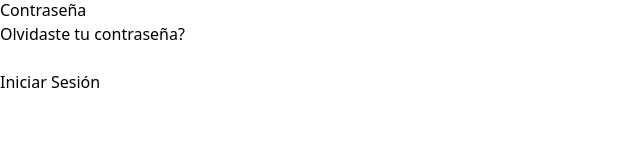
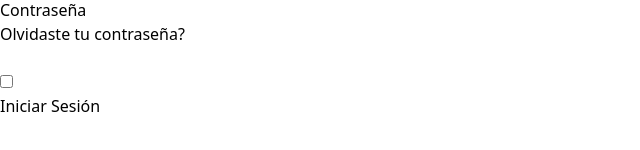
Before and after one commit to CristoferCalcinas/reniec-update-dev, a React (Vite) app: page /auth in a window 1280 px wide. Shown: the part 374-524 px from the top of the page, without its empty margins (0-640 px from the left). Built offline with nearby package versions, Linux system fonts and the light colour scheme.

Commit message:
feat: Add password visibility toggle to login form

```diff
--- a/src/auth/page/LoginPage.jsx
+++ b/src/auth/page/LoginPage.jsx
@@ -1,6 +1,8 @@
+import { useState } from "react";
 import { Link } from "react-router-dom";
 
 export const LoginPage = () => {
+  const [visiblePassword, setVisiblePassword] = useState(false);
   return (
     <main className="h-screen">
       <div className="flex min-h-full flex-1 flex-col justify-center px-6 py-12 lg:px-8">
@@ -59,10 +61,16 @@
                 <input
                   id="password"
                   name="password"
-                  type="password"
+                  type={visiblePassword ? "text" : "password"}
                   autoComplete="current-password"
                   required
-                  className="block w-full rounded-md border-0 py-1.5 text-gray-900 shadow-sm ring-1 ring-inset ring-gray-300 placeholder:text-gray-400 focus:ring-2 focus:ring-inset focus:ring-indigo-600 sm:text-sm sm:leading-6"
+                  className="block w-full rounded-md border-0 py-1.5 text-gray-900 shadow-sm ring-1 ring-inset ring-gray-300 placeholder:text-gray-400 focus:ring-2 focus:ring-inset focus:ring-indigo-600 sm:text-sm sm:leading-6 px-2"
+                />
+              </div>
+              <div className="mt-5 flex justify-center items-center">
+                <input
+                  type="checkbox"
+                  onClick={() => setVisiblePassword(!visiblePassword)}
                 />
               </div>
             </div>
--- a/src/router/AppRouter.jsx
+++ b/src/router/AppRouter.jsx
@@ -4,7 +4,7 @@
 import { PrincipalPage } from "../principal";
 
 export const AppRouter = () => {
-  const authStatus = "not-authenticated"; //"authenticated"; //"not-authenticated";
+  const authStatus = "authenticated"; //"authenticated"; //"not-authenticated";
   return (
     <Routes>
       <Route path="/" element={<PrincipalPage />} />
```
